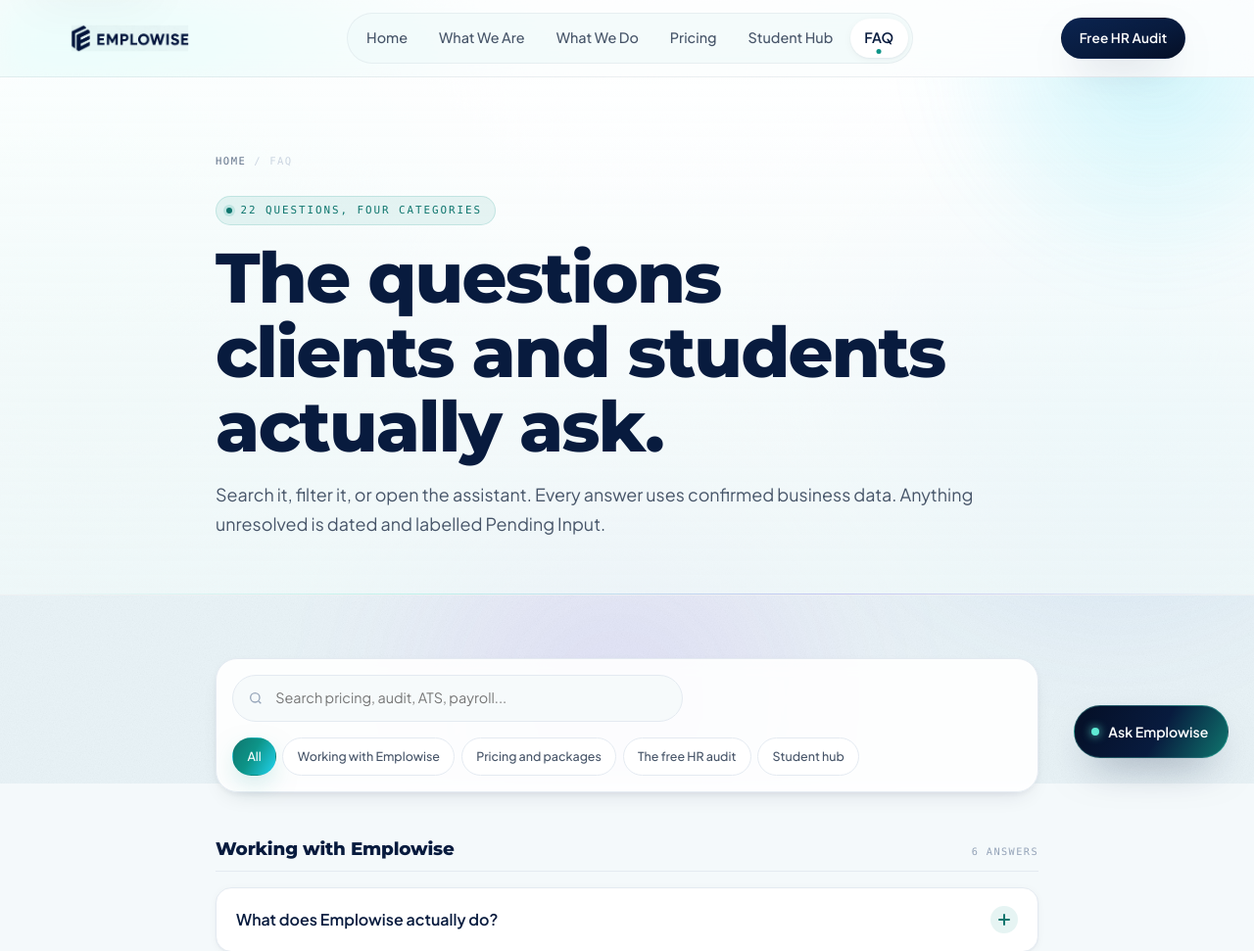
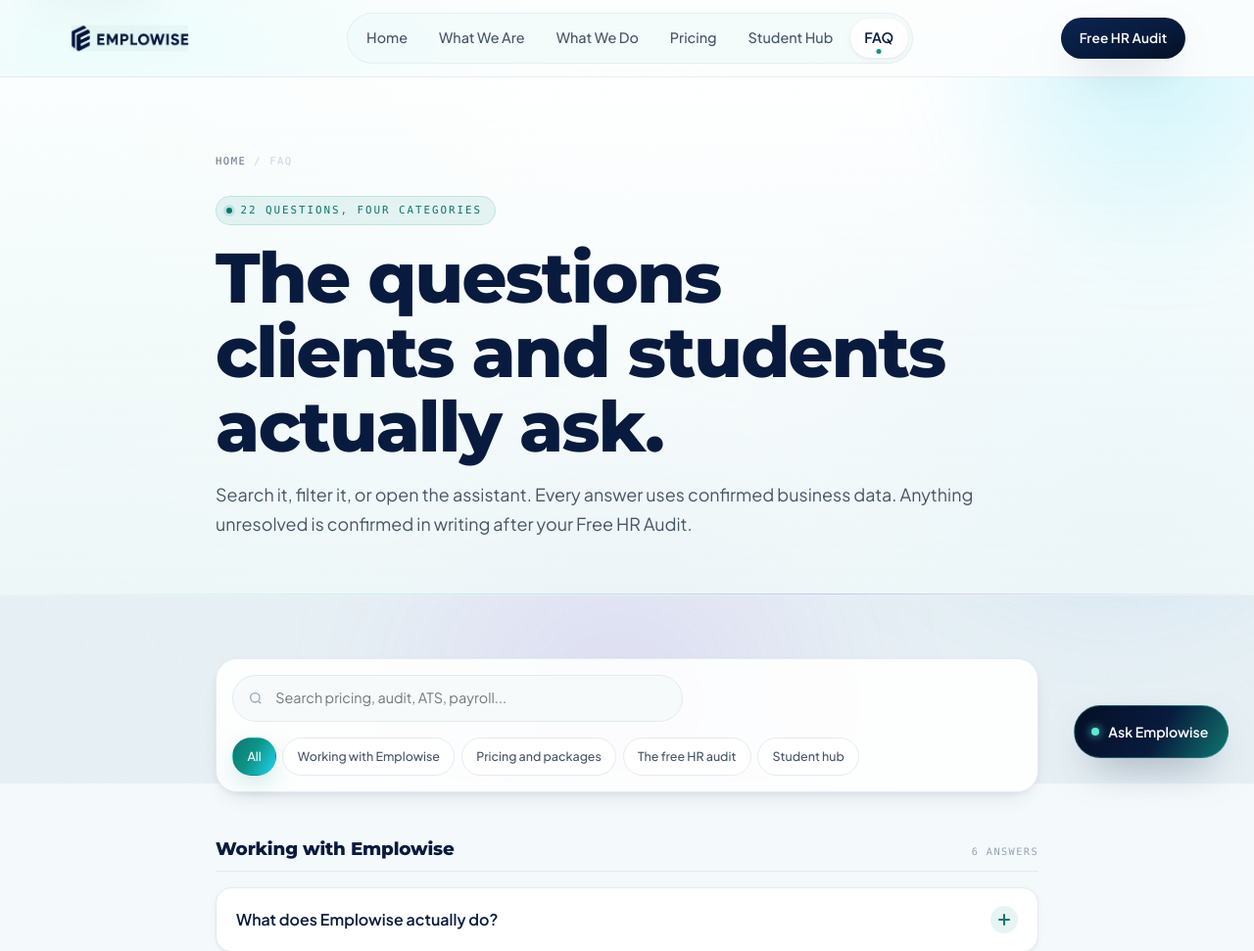
Before and after one commit to Diocese-trees/Emplowise-Website-Phase-I, a Laravel app: page /faq in a window 1280 px wide. Shown: the top 971 px of the page at 98% size. Run offline with Laravel 12, Linux system fonts and the light colour scheme.

Commit message:
chore(copy): replace internal jargon with plain scoping wording

```diff
--- a/config/emplowise.php
+++ b/config/emplowise.php
@@ -34,7 +34,7 @@ return [
             'A dedicated HR representative',
             'Direct access to the client CEO or founder',
         ],
-        'contact_note' => 'The Free HR Audit form is the only verified contact channel in this build. Direct phone and inbox details are Pending Input.',
+        'contact_note' => 'The Free HR Audit form is the only verified contact channel in this build. Direct phone and inbox details are confirmed in writing after your Free HR Audit.',
     ],
 
     'mission' => [
@@ -99,7 +99,7 @@ return [
                 'Employee onboarding',
                 'HR documentation and employee records',
             ],
-            'status' => 'Services confirmed. Automation layer proposed.',
+            'status' => 'Delivered remotely by your HR team.',
         ],
         [
             'slug' => 'performance',
@@ -118,7 +118,7 @@ return [
                 'Organizational assessments',
                 'Monthly HR reporting',
             ],
-            'status' => 'Services confirmed. Automation layer proposed.',
+            'status' => 'Delivered remotely by your HR team.',
         ],
         [
             'slug' => 'policy',
@@ -137,25 +137,25 @@ return [
                 'Ongoing HR consultation',
                 'Complete recruitment',
             ],
-            'status' => 'Services confirmed. Automation layer proposed.',
+            'status' => 'Delivered remotely by your HR team.',
         ],
     ],
 
     'services' => [
-        ['name' => 'Complete recruitment', 'pillar' => 'Managed HR Operations', 'note' => 'End to end hiring execution. Recruitment fee terms are Pending Input.'],
+        ['name' => 'Complete recruitment', 'pillar' => 'Managed HR Operations', 'note' => 'End to end hiring execution. Recruitment fee terms are confirmed in writing after your Free HR Audit.'],
         ['name' => 'Employee onboarding', 'pillar' => 'Managed HR Operations', 'note' => 'Structured onboarding workflow for new team members.'],
         ['name' => 'HR documentation and employee records', 'pillar' => 'Managed HR Operations', 'note' => 'Centralised personnel records and HR files.'],
         ['name' => 'Leave and attendance management', 'pillar' => 'Managed HR Operations', 'note' => 'Ongoing tracking of employee leave and attendance.'],
         ['name' => 'HR policies and SOPs', 'pillar' => 'Managed HR Operations', 'note' => 'Operational policies aligned to day to day management.'],
-        ['name' => 'Payroll', 'pillar' => 'Managed HR Operations', 'note' => 'Payroll management. Exact tax and disbursement scope is Pending Input.'],
-        ['name' => 'Legal and compliance support', 'pillar' => 'Managed HR Operations', 'note' => 'Compliance coordination. Legal advice qualifications are Pending Input.'],
+        ['name' => 'Payroll', 'pillar' => 'Managed HR Operations', 'note' => 'Payroll management. Exact tax and disbursement scope is confirmed in writing after your Free HR Audit.'],
+        ['name' => 'Legal and compliance support', 'pillar' => 'Managed HR Operations', 'note' => 'Compliance coordination. Legal advice qualifications are confirmed in writing after your Free HR Audit.'],
         ['name' => 'Performance support', 'pillar' => 'Organizational Intelligence', 'note' => 'Structured support for manager and employee performance.'],
         ['name' => 'Employee relations and conflict support', 'pillar' => 'Organizational Intelligence', 'note' => 'Guidance for interdepartmental friction and workplace conflict.'],
-        ['name' => 'Organizational assessments', 'pillar' => 'Organizational Intelligence', 'note' => 'Review of HR gaps ahead of quarterly planning. Cadence is Pending Input.'],
+        ['name' => 'Organizational assessments', 'pillar' => 'Organizational Intelligence', 'note' => 'Review of HR gaps ahead of quarterly planning. Cadence is confirmed in writing after your Free HR Audit.'],
         ['name' => 'Monthly HR reporting', 'pillar' => 'Executive HR Partnership', 'note' => 'Monthly people visibility delivered to client leadership.'],
         ['name' => 'Ongoing HR consultation', 'pillar' => 'Executive HR Partnership', 'note' => 'Continuous HR guidance backed by specialist consultants.'],
         ['name' => 'Specialist HR consultant support', 'pillar' => 'Executive HR Partnership', 'note' => 'Specialist input on defined people problems within agreed scope.'],
-        ['name' => 'Dedicated HR representative', 'pillar' => 'Executive HR Partnership', 'note' => 'Direct access to the client CEO or founder. Full time versus shared allocation is Pending Input.'],
+        ['name' => 'Dedicated HR representative', 'pillar' => 'Executive HR Partnership', 'note' => 'Direct access to the client CEO or founder. Full time versus shared allocation is confirmed in writing after your Free HR Audit.'],
     ],
 
     'methodology' => [
@@ -193,7 +193,7 @@ return [
         'Leadership sees headcount, attendance, and open people risks in one report.',
     ],
 
-    'outcomes_note' => 'Baseline metrics and client results are Pending Input. This build does not publish invented percentages, savings, or client names.',
+    'outcomes_note' => 'Baseline metrics and client results are confirmed in writing after your Free HR Audit. This build does not publish invented percentages, savings, or client names.',
 
     'packages' => [
         [
@@ -206,7 +206,7 @@ return [
             'summary' => 'For a small team that needs the basics done properly.',
             'best_for' => 'Startups up to 20 staff without a dedicated HR hire.',
             'featured' => false,
-            'inclusions' => 'Package level service inclusions are Pending Input. Confirmed scope is agreed in the audit conversation.',
+            'inclusions' => 'Service inclusions are confirmed in writing after your Free HR Audit.',
         ],
         [
             'slug' => 'business',
@@ -218,7 +218,7 @@ return [
             'summary' => 'For a growing company with real process volume.',
             'best_for' => 'SMEs up to 50 staff running payroll and performance cycles.',
             'featured' => true,
-            'inclusions' => 'Package level service inclusions are Pending Input. Confirmed scope is agreed in the audit conversation.',
+            'inclusions' => 'Service inclusions are confirmed in writing after your Free HR Audit.',
         ],
         [
             'slug' => 'enterprise',
@@ -230,15 +230,15 @@ return [
             'summary' => 'For larger headcount, multiple departments, and specialist needs.',
             'best_for' => 'Organisations above 50 staff with layered management.',
             'featured' => false,
-            'inclusions' => 'Scope, inclusions, and representative allocation are Pending Input. Enterprise pricing is quoted after the audit.',
+            'inclusions' => 'Scope, inclusions, and representative allocation are confirmed in writing after your Free HR Audit. Enterprise pricing is quoted after that audit.',
         ],
     ],
 
     'pricing_notes' => [
         'Prices are monthly retainers priced by employee headcount, confirmed in the 2026 business brief.',
-        'Package by package inclusions are Pending Input. The pricing page does not invent deliverables per tier.',
+        'Package by package inclusions are confirmed in writing after your Free HR Audit. The pricing page does not invent deliverables per tier.',
         'All packages are delivered remotely unless a different arrangement is agreed.',
-        'Recruitment fees, payroll tax and disbursement scope, and legal advice qualifications are Pending Input and confirmed in consultation.',
+        'Recruitment fees, payroll tax and disbursement scope, and legal advice qualifications are confirmed in writing after your Free HR Audit.',
     ],
 
     'legacy_pricing' => [
@@ -268,7 +268,7 @@ return [
                 ],
                 [
                     'q' => 'Is delivery onsite or remote?',
-                    'a' => 'Remote HR support is the confirmed delivery model. A dedicated HR representative provides direct access to the client CEO or founder. Full time versus shared allocation is Pending Input.',
+                    'a' => 'Remote HR support is the confirmed delivery model. A dedicated HR representative provides direct access to the client CEO or founder. Full time versus shared allocation is confirmed in writing after your Free HR Audit.',
                 ],
                 [
                     'q' => 'Does Emplowise replace our leadership or board?',
@@ -276,7 +276,7 @@ return [
                 ],
                 [
                     'q' => 'Can you guarantee legal compliance?',
-                    'a' => 'No. Emplowise provides legal and compliance support and coordination. Legal advice qualifications and jurisdiction coverage are Pending Input, and no compliance outcome is guaranteed.',
+                    'a' => 'No. Emplowise provides legal and compliance support and coordination. Legal advice qualifications and jurisdiction coverage are confirmed in writing after your Free HR Audit, and no compliance outcome is guaranteed.',
                 ],
             ],
         ],
@@ -289,19 +289,19 @@ return [
                 ],
                 [
                     'q' => 'What is included in each package?',
-                    'a' => 'Package level inclusions are Pending Input. This is deliberate. Rather than publish invented deliverables, the audit conversation confirms which services apply to your headcount and risk profile.',
+                    'a' => 'Package inclusions are confirmed in writing after your Free HR Audit. Rather than publish invented deliverables, that conversation confirms which services apply to your headcount and risk profile.',
                 ],
                 [
                     'q' => 'Are recruitment fees included?',
-                    'a' => 'Recruitment is a confirmed service. Whether recruitment fees sit inside the retainer or are billed separately is Pending Input.',
+                    'a' => 'Recruitment is a confirmed service. Whether recruitment fees sit inside the retainer or are billed separately is confirmed in writing after your Free HR Audit.',
                 ],
                 [
                     'q' => 'Does payroll include tax filing and salary disbursement?',
-                    'a' => 'Payroll management is confirmed. Exact tax, statutory contribution, and disbursement scope is Pending Input and confirmed in writing before work starts.',
+                    'a' => 'Payroll management is confirmed. Exact tax, statutory contribution, and disbursement scope is confirmed in writing before work starts.',
                 ],
                 [
                     'q' => 'Is there a minimum contract length?',
-                    'a' => 'Contract length is Pending Input. Pricing is quoted as a monthly retainer.',
+                    'a' => 'Contract length is confirmed in writing after your Free HR Audit. Pricing is quoted as a monthly retainer.',
                 ],
                 [
                     'q' => 'Why did older pages list Foundation, Growth, and Scale?',
@@ -318,7 +318,7 @@ return [
                 ],
                 [
                     'q' => 'How long does it take?',
-                    'a' => 'The intake form takes about four minutes. The audit conversation itself is scheduled in the window you select. Assessment cadence is Pending Input.',
+                    'a' => 'The intake form takes about four minutes. The audit conversation itself is scheduled in the window you select. Assessment cadence is confirmed in writing after your Free HR Audit.',
                 ],
                 [
                     'q' => 'What do I need to prepare?',
@@ -361,7 +361,7 @@ return [
         ],
     ],
 
-    'faq_note' => 'Answers use only confirmed business data. Anything unresolved is dated and labelled Pending Input.',
+    'faq_note' => 'Answers use only confirmed business data. Anything unresolved is confirmed in writing after your Free HR Audit.',
 
     'student' => [
         'intro' => 'Five working tools. No account. No cost. Built on the same structure Emplowise uses for client HR, pointed at your career.',
--- a/resources/views/pages/audit.blade.php
+++ b/resources/views/pages/audit.blade.php
@@ -221,7 +221,7 @@
                         @endforeach
                     </ul>
                     <p class="small muted s35">
-                        Inclusions are Pending Input and confirmed in the audit conversation.
+                        Inclusions are confirmed in writing after your Free HR Audit.
                     </p>
                 </div>
             </aside>
--- a/resources/views/pages/faq.blade.php
+++ b/resources/views/pages/faq.blade.php
@@ -1,7 +1,7 @@
 @extends('layouts.app')
 
 @section('title', 'FAQ | Emplowise')
-@section('meta_description', 'Answers about Emplowise services, pricing, the free HR audit, and the free student hub. Confirmed data only, with unresolved details labelled Pending Input.')
+@section('meta_description', 'Answers about Emplowise services, pricing, the free HR audit, and the free student hub. Confirmed data only, with unresolved details confirmed in writing after your Free HR Audit.')
 
 @section('content')
     <section class="page-head">
@@ -15,7 +15,7 @@
             <h1>The questions clients and students actually ask.</h1>
             <p class="lede">
                 Search it, filter it, or open the assistant. Every answer uses confirmed business data. Anything
-                unresolved is dated and labelled Pending Input.
+                unresolved is confirmed in writing after your Free HR Audit.
             </p>
         </div>
     </section>
--- a/resources/views/pages/what-we-are.blade.php
+++ b/resources/views/pages/what-we-are.blade.php
@@ -113,7 +113,7 @@
                     @endforeach
                 </ul>
                 <p class="small muted s8">
-                    Full time versus shared allocation of the dedicated representative is Pending Input.
+                    Full time versus shared allocation of the dedicated representative is confirmed in writing after your Free HR Audit.
                 </p>
             </div>
         </div>
@@ -127,7 +127,7 @@
                         <p class="kicker s24">Open items</p>
                         <h2 class="s31">What we have not published yet</h2>
                     </div>
-                    <span class="badge badge--pending">Pending Input</span>
+                    <span class="badge badge--pending">Confirmed after audit</span>
                 </div>
                 <p class="small muted s30">
                     These details are unresolved in the source material. We list them rather than fill the gaps
```
Also changed, not shown: resources/views/pages/pricing.blade.php (+8 -8 lines).
